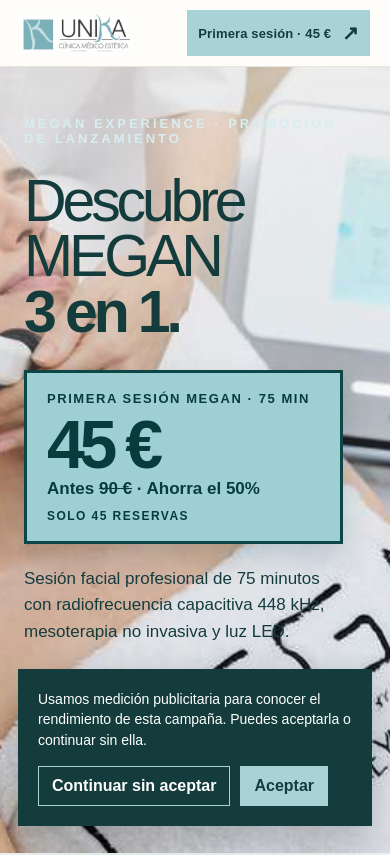
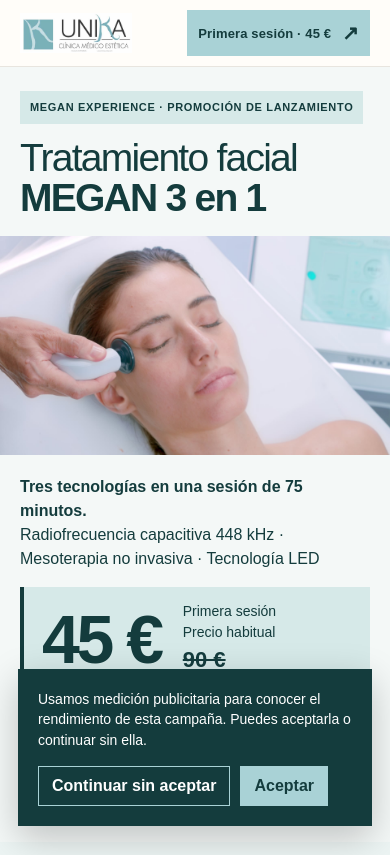
Before and after one commit to Gerar2020/megan-clinica-unika, a plain HTML site: page index.html in a window 390 px wide. Shown: the top 855 px of the page. Drawn offline with Linux system fonts and the light colour scheme.

Commit message:
Clarificar tratamiento facial y oferta en portada con fotografía original sin velo

```diff
--- /dev/null
+++ b/hero-refresh.css
@@ -0,0 +1,30 @@
+.hero.hero-refresh{display:grid;grid-template-columns:minmax(0,.95fr) minmax(0,1.15fr);grid-template-rows:auto 1fr;gap:0 48px;min-height:0;padding:48px clamp(24px,5vw,80px);background:#f4f8f7;align-items:start;overflow:hidden}
+.hero-refresh .hero-heading{grid-column:1;grid-row:1}
+.hero-refresh .hero-heading .eyebrow{display:inline-block;margin:0 0 20px;padding:10px 12px;background:#d6e9e8;color:#143c3d;letter-spacing:.08em;font-size:13px;line-height:1.5}
+.hero-refresh h1{font-size:clamp(42px,4.6vw,68px);font-weight:500;line-height:1.03;letter-spacing:-.045em;margin:0 0 22px}
+.hero-refresh h1 span{display:block;font-weight:800}
+.hero-refresh .hero-photo{grid-column:2;grid-row:1 / 3;align-self:center;margin:0;min-width:0}
+.hero-refresh .hero-photo img{display:block;width:100%;height:auto;aspect-ratio:16/9;object-fit:contain;border-radius:12px}
+.hero-refresh .hero-photo figcaption{font-size:14px;color:#456768;margin-top:12px}
+.hero-refresh .hero-details{grid-column:1;grid-row:2;min-width:0}
+.hero-refresh .hero-intro{margin:0 0 18px;font-size:18px;line-height:1.6}
+.hero-refresh .hero-intro strong{display:block;font-weight:700}
+.hero-refresh .launch-price{display:flex;align-items:center;gap:24px;padding:18px 22px;background:#d6e9e8;border-left:4px solid #143c3d;margin-bottom:18px}
+.hero-refresh .launch-price strong{font-size:76px;line-height:1;font-weight:800;letter-spacing:-.05em;white-space:nowrap}
+.hero-refresh .launch-price span{font-size:16px;line-height:1.5}.hero-refresh .launch-price s{display:block;font-weight:700;font-size:24px}
+.hero-refresh .hero-limit{font-size:14px;line-height:1.5;margin:14px 0 0;color:#345c5d}
+.hero.hero-refresh .button.primary{min-width:0;justify-content:center;width:100%;max-width:410px;font-size:18px;padding:18px 22px}
+@media(max-width:760px){
+ .hero.hero-refresh{grid-template-columns:minmax(0,1fr);grid-template-rows:auto auto auto;gap:0;padding:24px 20px 32px}
+ .hero-refresh .hero-heading{grid-column:1;grid-row:1}
+ .hero-refresh .hero-heading .eyebrow{font-size:11px;letter-spacing:.06em;margin:0 0 14px;padding:8px 10px}
+ .hero-refresh h1{font-size:clamp(36px,10vw,46px);margin:0 0 18px}
+ .hero-refresh .hero-photo{grid-column:1;grid-row:2;margin:0 -20px 20px}
+ .hero-refresh .hero-photo img{border-radius:0}
+ .hero-refresh .hero-photo figcaption{display:none}
+ .hero-refresh .hero-details{grid-column:1;grid-row:3}
+ .hero-refresh .hero-intro{font-size:16px;line-height:1.5;margin-bottom:16px}
+ .hero-refresh .launch-price{padding:14px 18px;gap:22px;margin-bottom:14px}
+ .hero-refresh .launch-price strong{font-size:68px}.hero-refresh .launch-price span{font-size:14px}.hero-refresh .launch-price s{font-size:22px}
+ .hero-refresh .hero-limit{font-size:13px;margin-top:10px}
+}
--- a/index.html
+++ b/index.html
@@ -6,13 +6,14 @@
     <meta name="description" content="Primera sesión MEGAN 3 en 1 en Clínica Unika Madrid: 75 minutos de radiofrecuencia 448 kHz, mesoterapia no invasiva y luz LED por 45 € en lugar de 90 €." />
     <meta property="og:title" content="Tratamiento Facial MEGAN 448 kHz en Madrid | Clínica Unika" />
     <meta property="og:description" content="Una experiencia 3 en 1: radiofrecuencia, mesoterapia no invasiva y luz LED." />
-    <meta property="og:image" content="assets/hero-megan.jpg" />
+    <meta property="og:image" content="https://megan.clinicaunika.com/assets/megan-tratamiento-facial-hd.jpg" />
     <title>MEGAN 448 kHz | Clínica Unika Madrid</title>
     <link rel="stylesheet" href="styles.css" />
     <link rel="stylesheet" href="offer-refinement.css?v=4" />
     <link rel="stylesheet" href="footer.css" />
     <link rel="stylesheet" href="video-promo-45.css?v=1" />
     <link rel="stylesheet" href="consent.css" />
+    <link rel="stylesheet" href="hero-refresh.css?v=1" />
   </head>
   <body>
     <header class="site-header">
@@ -23,22 +24,23 @@
     </header>
 
     <main id="inicio">
-      <section class="hero" aria-labelledby="hero-title">
-        <div class="hero-visual" role="img" aria-label="Tratamiento facial MEGAN en Clínica Unika"></div>
-        <div class="hero-copy">
+      <section class="hero hero-refresh" aria-labelledby="hero-title">
+        <div class="hero-heading">
           <p class="eyebrow">MEGAN EXPERIENCE · PROMOCIÓN DE LANZAMIENTO</p>
-          <h1 id="hero-title">Descubre MEGAN<br><span>3 en 1.</span></h1>
-          <div class="hero-offer" aria-label="Primera sesión MEGAN por 45 euros, antes 90 euros" style="display:block;box-sizing:border-box;width:min(370px,100%);margin:22px 0;padding:18px 20px;background:#a9d2d6;border:3px solid #073c3d;color:#073c3d;box-shadow:0 12px 28px rgba(9,58,59,.18);">
-            <span style="display:block;font-size:13px;font-weight:800;line-height:1.2;letter-spacing:.12em;">PRIMERA SESIÓN MEGAN · 75 MIN</span>
-            <strong style="display:block;margin:8px 0 5px;font-size:68px;font-weight:900;line-height:.86;letter-spacing:-.08em;color:#073c3d;">45 €</strong>
-            <span style="display:block;font-size:17px;font-weight:700;line-height:1.25;color:#073c3d;">Antes <s>90 €</s> · Ahorra el 50%</span>
-            <span style="display:block;margin-top:10px;font-size:12px;font-weight:800;line-height:1.1;letter-spacing:.12em;color:#073c3d;">SOLO 45 RESERVAS</span>
+          <h1 id="hero-title">Tratamiento facial<span>MEGAN 3 en 1</span></h1>
+        </div>
+        <figure class="hero-photo">
+          <img src="assets/megan-tratamiento-facial-hd.jpg" width="1920" height="1080" alt="Una profesional aplica el cabezal MEGAN sobre el rostro de una mujer durante una sesión facial" fetchpriority="high" decoding="async">
+          <figcaption>El cuidado profesional de tu piel, en Clínica Unika Madrid.</figcaption>
+        </figure>
+        <div class="hero-details">
+          <p class="hero-intro"><strong>Tres tecnologías en una sesión de 75 minutos.</strong>Radiofrecuencia capacitiva 448 kHz · Mesoterapia no invasiva · Tecnología LED</p>
+          <div class="launch-price" aria-label="Primera sesión 45 euros. Precio habitual 90 euros">
+            <strong>45 €</strong>
+            <span>Primera sesión<br>Precio habitual <s>90 €</s></span>
           </div>
-          <p class="hero-intro">Sesión facial profesional de 75 minutos con radiofrecuencia capacitiva 448 kHz, mesoterapia no invasiva y luz LED.</p>
-          <div class="technology-tags" aria-label="Tecnologías incluidas">
-            <span>448 kHz</span><span>Mesoterapia</span><span>Luz LED</span>
-          </div>
-          <a class="button primary" href="https://wa.me/34649760826?text=Hola%2C%20quiero%20reservar%20mi%20primera%20sesi%C3%B3n%20MEGAN%203%20en%201%20por%2045%20%E2%82%AC." target="_blank" rel="noopener">Reservar por 45 € <b>↗</b></a>
+          <a class="button primary" href="https://wa.me/34649760826?text=Hola%2C%20quiero%20reservar%20mi%20primera%20sesi%C3%B3n%20MEGAN%203%20en%201%20por%2045%20%E2%82%AC." target="_blank" rel="noopener">Reservar mi sesión por 45 €</a>
+          <p class="hero-limit">50% de descuento · Primeras 45 reservas · Una sesión por persona</p>
         </div>
       </section>
       <section class="megan-film" aria-labelledby="film-title">
```
Also changed, not shown: assets/megan-tratamiento-facial-hd.jpg (added).
